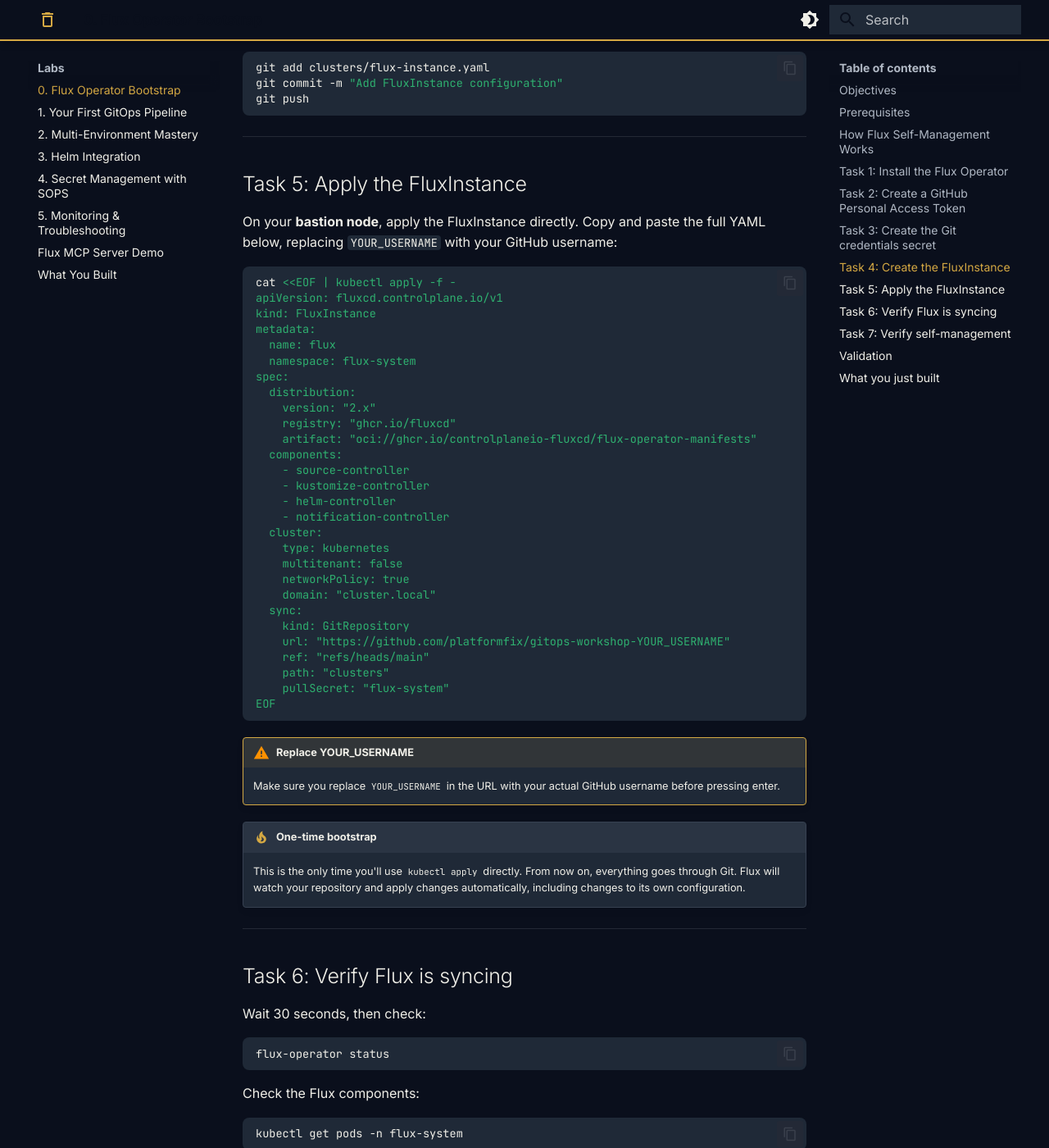
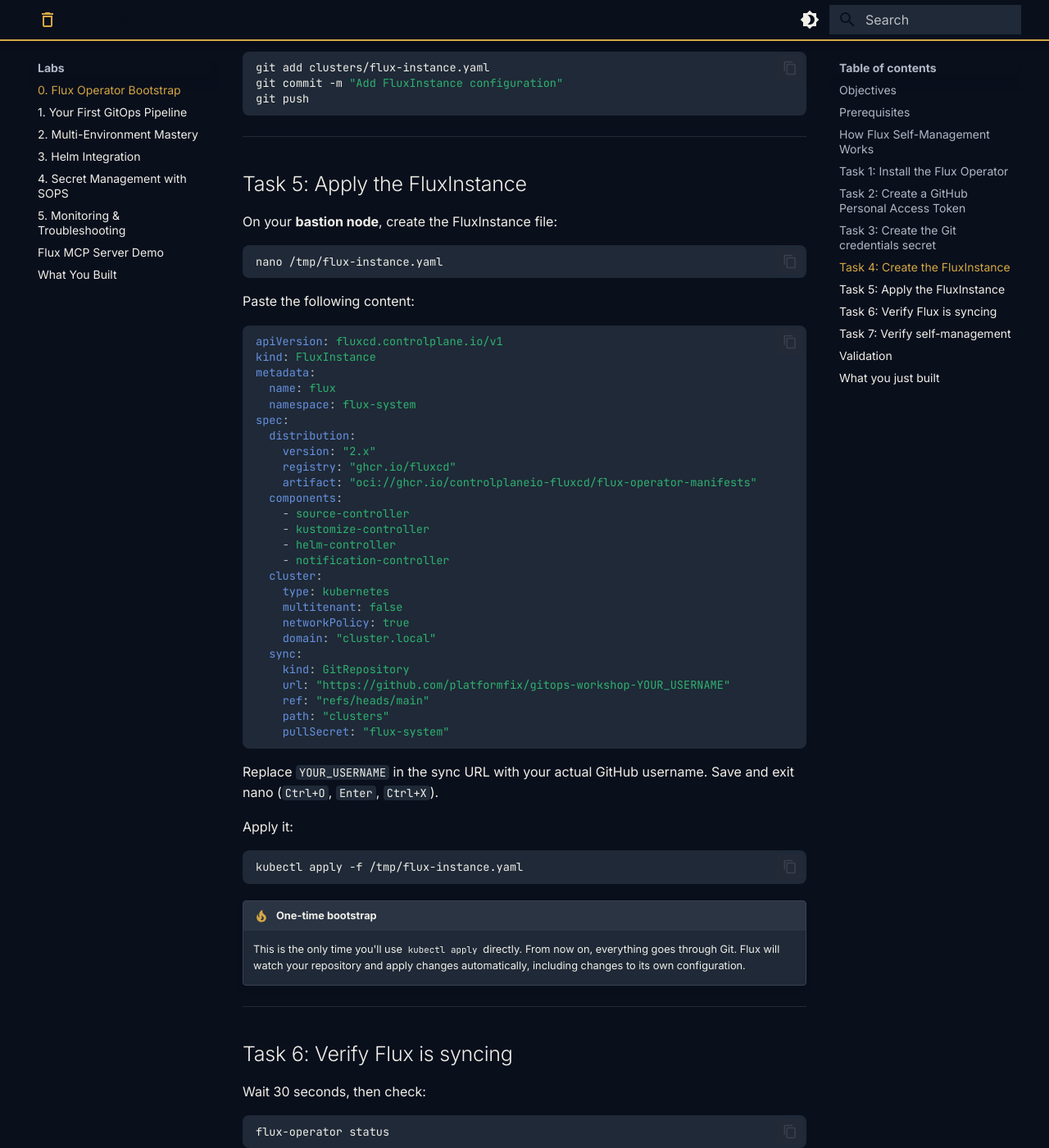
Before and after one commit to stevenwadeconsulting/gitops-fundamentals-lab, an MkDocs documentation site: the page built from docs/labs/0-bootstrap.md, in a window 1280 px wide and 1400 px high, scrolled down 4343 px. Shown: the whole window at 82% size. Built offline with MkDocs 1.6.1 and Material for MkDocs 9.7.7, drawn with Linux system fonts in a browser that asks for light colours.

Commit message:
Fix Lab 0 Task 5: nano file, edit username, then kubectl apply

````diff
--- a/docs/labs/0-bootstrap.md
+++ b/docs/labs/0-bootstrap.md
@@ -165,10 +165,15 @@ git push
 
 ## Task 5: Apply the FluxInstance
 
-On your **bastion node**, apply the FluxInstance directly. Copy and paste the full YAML below, replacing `YOUR_USERNAME` with your GitHub username:
+On your **bastion node**, create the FluxInstance file:
 
 ```bash
-cat <<EOF | kubectl apply -f -
+nano /tmp/flux-instance.yaml
+```
+
+Paste the following content:
+
+```yaml
 apiVersion: fluxcd.controlplane.io/v1
 kind: FluxInstance
 metadata:
@@ -195,11 +200,15 @@ spec:
     ref: "refs/heads/main"
     path: "clusters"
     pullSecret: "flux-system"
-EOF
 ```
 
-!!! warning "Replace YOUR_USERNAME"
-    Make sure you replace `YOUR_USERNAME` in the URL with your actual GitHub username before pressing enter.
+Replace `YOUR_USERNAME` in the sync URL with your actual GitHub username. Save and exit nano (`Ctrl+O`, `Enter`, `Ctrl+X`).
+
+Apply it:
+
+```bash
+kubectl apply -f /tmp/flux-instance.yaml
+```
 
 !!! tip "One-time bootstrap"
     This is the only time you'll use `kubectl apply` directly. From now on, everything goes through Git. Flux will watch your repository and apply changes automatically, including changes to its own configuration.
````
